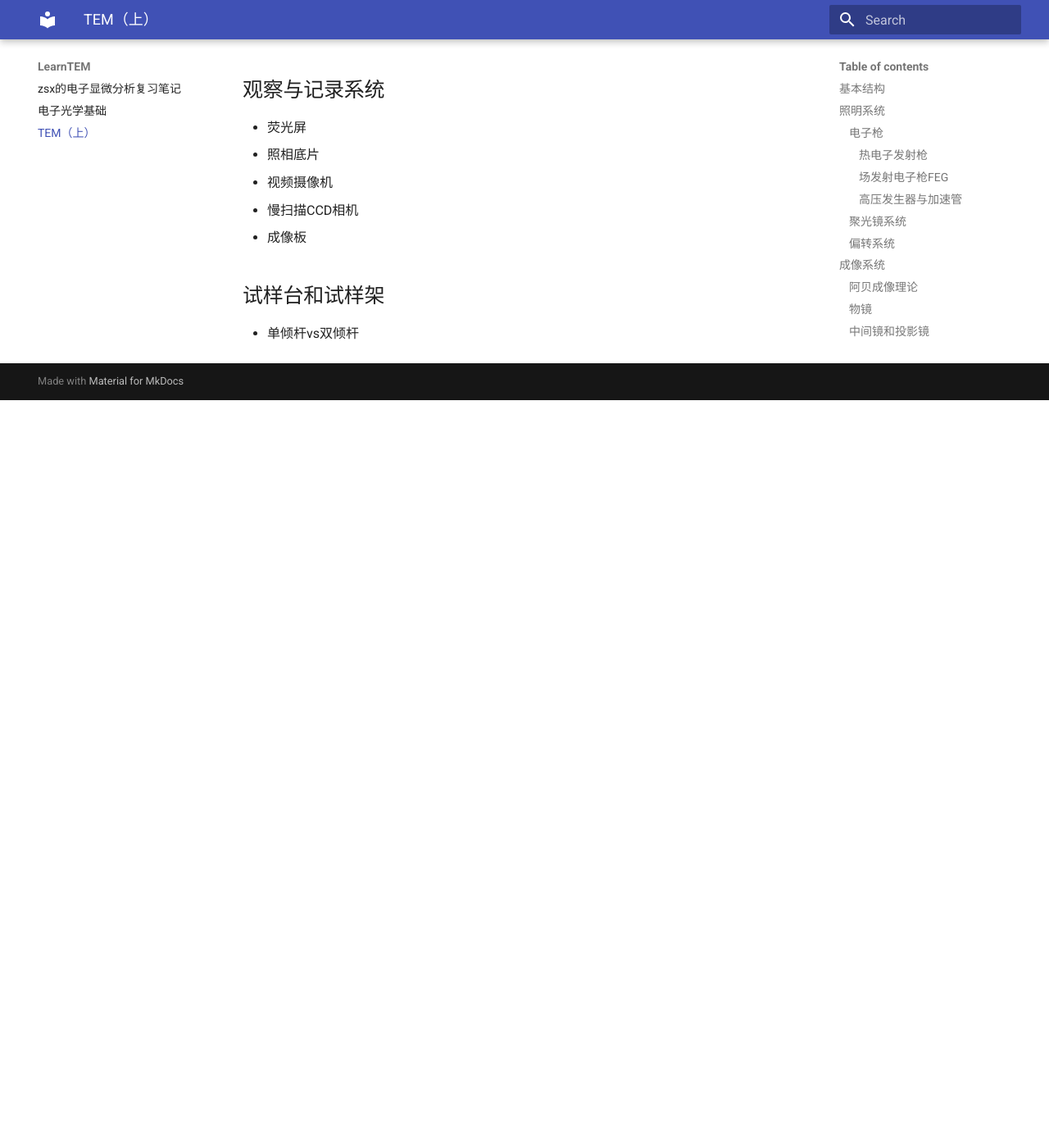
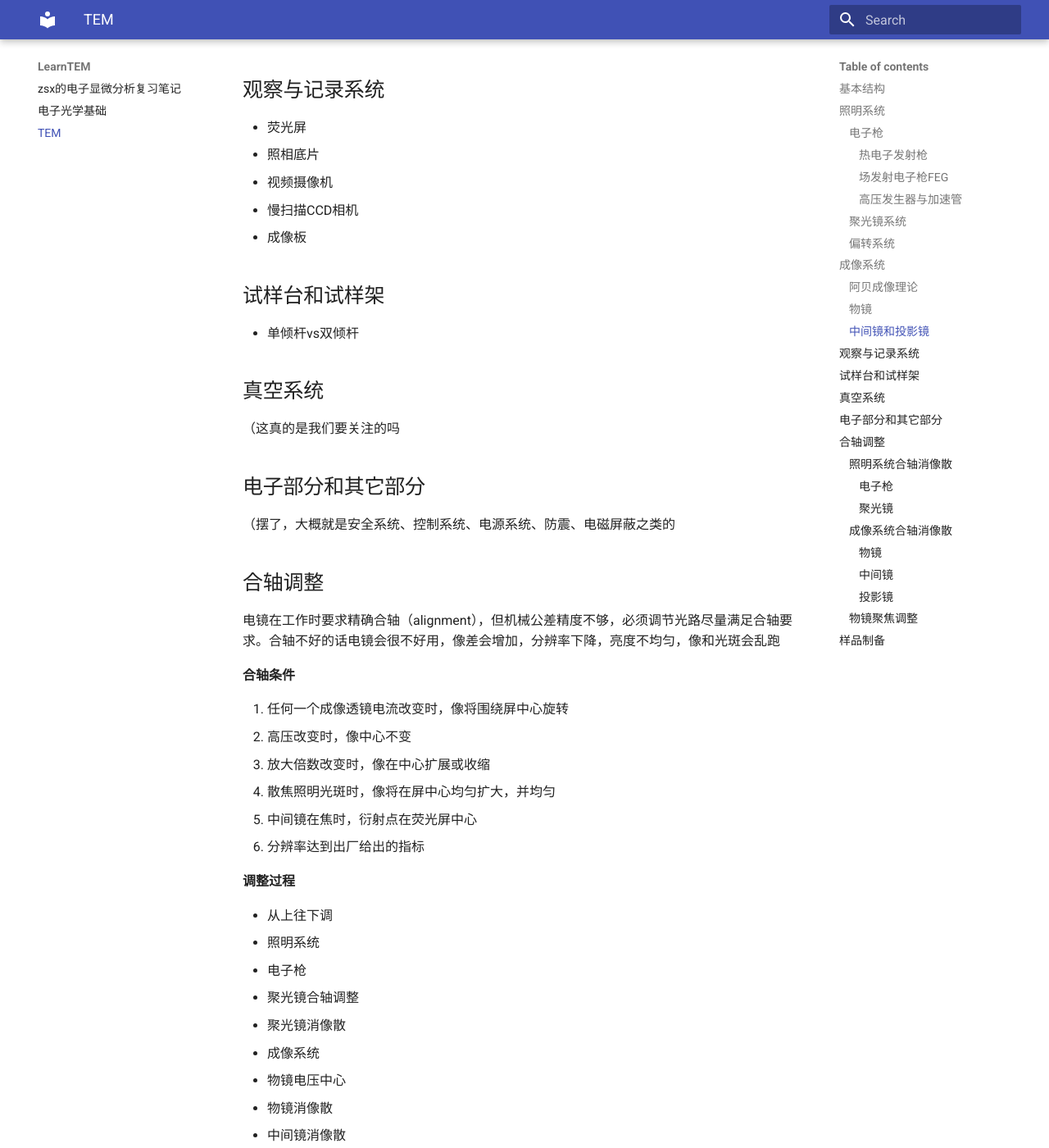
Before and after one commit to LearnTEM/basicTEM, an MkDocs documentation site: the page built from docs/第2章-透射电子显微镜.md, in a window 1280 px wide and 1400 px high, scrolled down 3080 px. Shown: the whole window at 82% size. Built offline with MkDocs 1.6.1 and Material for MkDocs 9.7.7, drawn with Linux system fonts in a browser that asks for light colours; before the commit the page ends 3568 px from its top, so only the background shows below that; some of the changed text lies outside the part shown.

Commit message:
Update Chapter2

```diff
--- a/docs/第2章-透射电子显微镜（上）.md
+++ b/docs/第2章-透射电子显微镜.md
@@ -1,4 +1,4 @@
-# TEM（上）
+# TEM
 
 ## 基本结构
 
@@ -132,3 +132,76 @@ $$
 ## 试样台和试样架
 
 - 单倾杆vs双倾杆
+
+## 真空系统
+
+（这真的是我们要关注的吗
+
+## 电子部分和其它部分
+
+（摆了，大概就是安全系统、控制系统、电源系统、防震、电磁屏蔽之类的
+
+## 合轴调整
+
+电镜在工作时要求精确合轴（alignment），但机械公差精度不够，必须调节光路尽量满足合轴要求。合轴不好的话电镜会很不好用，像差会增加，分辨率下降，亮度不均匀，像和光斑会乱跑
+
+**合轴条件**
+
+1. 任何一个成像透镜电流改变时，像将围绕屏中心旋转
+2. 高压改变时，像中心不变
+3. 放大倍数改变时，像在中心扩展或收缩
+4. 散焦照明光斑时，像将在屏中心均匀扩大，并均匀
+5. 中间镜在焦时，衍射点在荧光屏中心
+6. 分辨率达到出厂给出的指标
+
+**调整过程**
+
+- 从上往下调
+- 照明系统
+  - 电子枪
+  - 聚光镜合轴调整
+  - 聚光镜消像散
+- 成像系统
+  - 物镜电压中心
+  - 物镜消像散
+  - 中间镜消像散
+  - 投影镜合轴调整
+
+### 照明系统合轴消像散
+
+**电子枪** 和 **聚光镜**合轴
+
+#### 电子枪
+
+- 调灯丝温度到饱和电流
+- 电子枪合轴：灯丝像中心对称
+
+#### 聚光镜
+
+- 聚光镜合轴：反复变换束斑尺寸，将束斑中心调到荧光屏中心
+- 聚光镜消像散：消像散器把束斑调圆
+
+### 成像系统合轴消像散
+
+调各个透镜
+
+#### 物镜
+
+- 调电压中心：用高压颤动器找到中心，调到荧光屏中心
+- 消像散：低倍下利用微栅，高倍下利用非晶部分，可借助FFT圆形
+
+#### 中间镜
+
+消像散：衍射花样中心束斑调圆
+
+#### 投影镜
+
+合轴：调到荧光屏中心
+
+### 物镜聚焦调整
+
+（摆了
+
+## 样品制备
+
+（摸了
```
